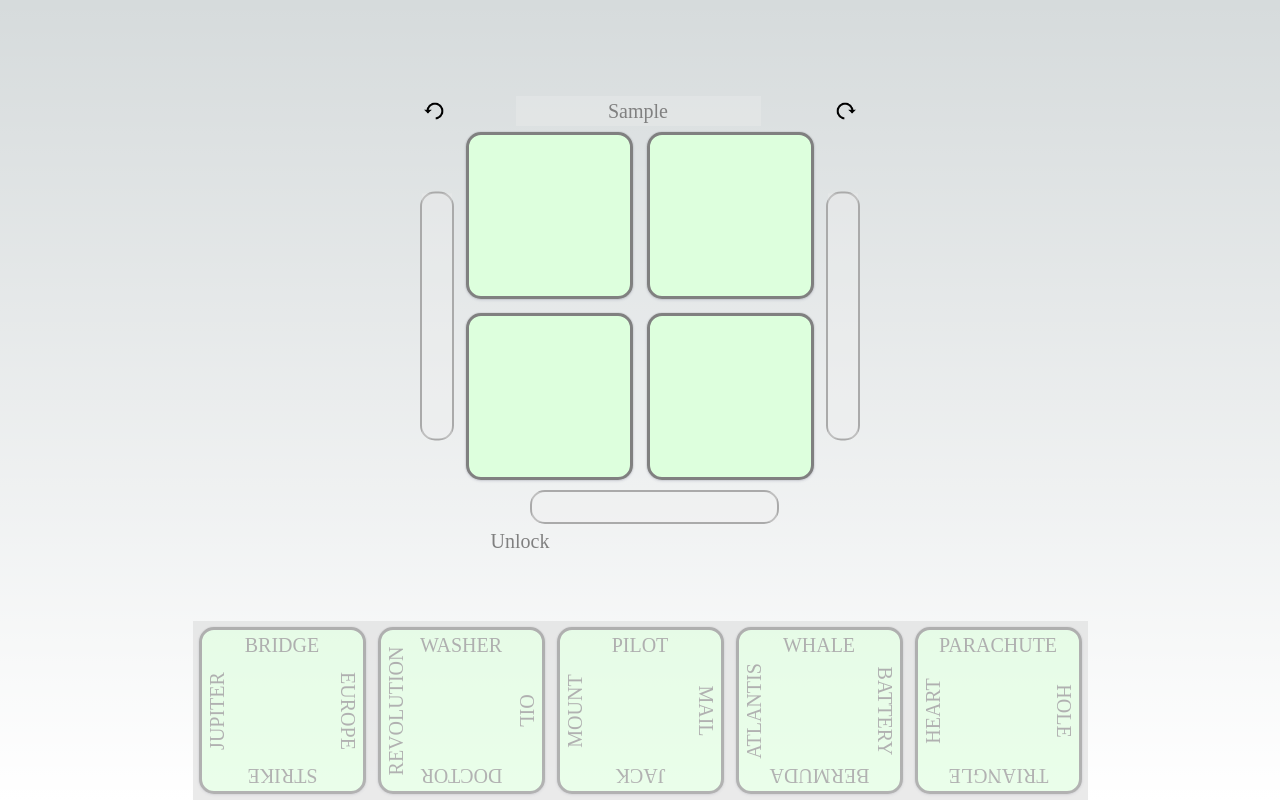
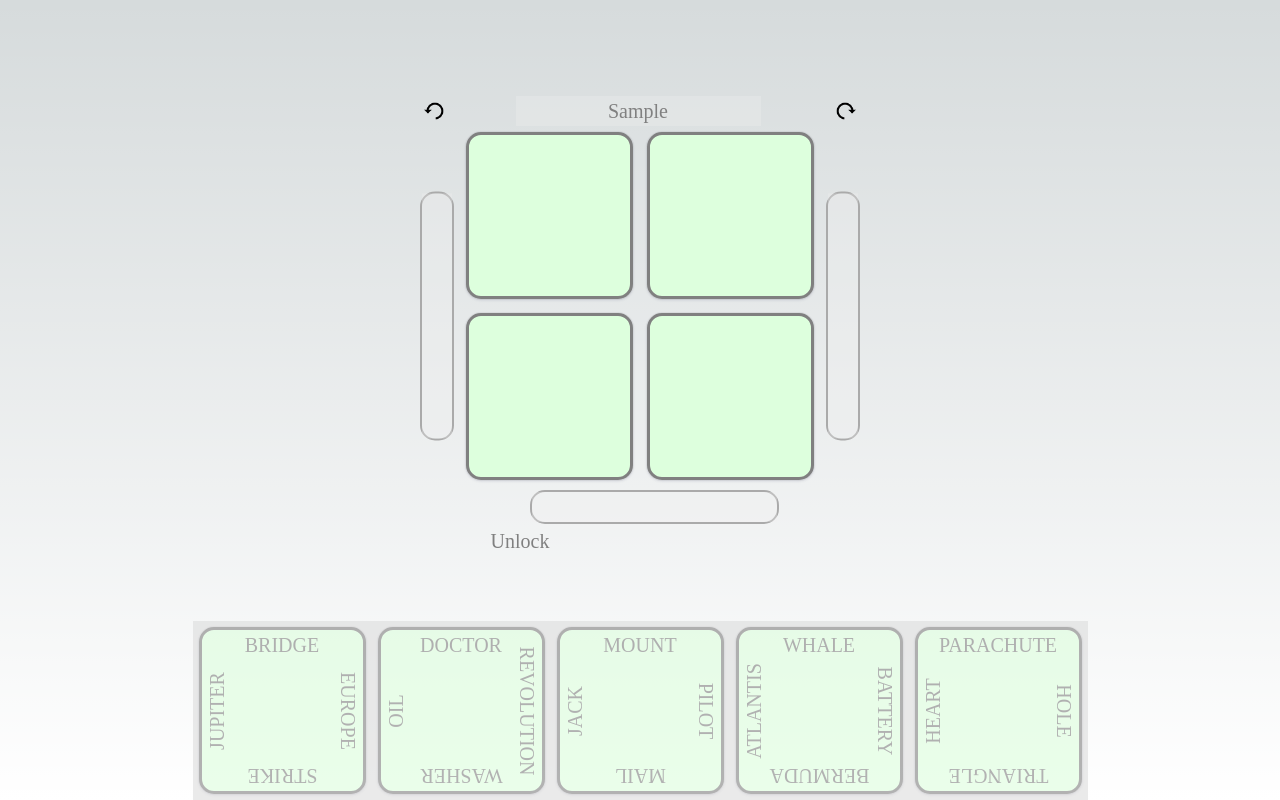
Before and after one commit to nezumi149/nextjs-boilerplate, a Next.js app: page / in a window 1280 px wide. Both pictures are taken after typing "Sample" into the empty fields and a click on the button "Submit". Built offline with nearby package versions, Linux system fonts and the light colour scheme.

Commit message:
bake leaf rotation into initial state

```diff
--- a/app/Leaf.tsx
+++ b/app/Leaf.tsx
@@ -8,12 +8,10 @@ export type LeafProps = HTMLAttributes<HTMLDivElement> & {
     isDragging?: boolean;
     disabled?: boolean;
     words: string[];
-    rotationParam: number;
 };
 
 /* eslint-disable react/display-name */
 const Leaf = forwardRef<HTMLDivElement, LeafProps>(({ id, withOpacity, isDragging, style, ...props }, ref) => {
-    const [rotation, setRotation] = useState(props.rotationParam%4);
     const inlineStyles: CSSProperties = {
         opacity: withOpacity ? '0.5' : '1',
         transformOrigin: '50% 50%',
@@ -34,18 +32,18 @@ const Leaf = forwardRef<HTMLDivElement, LeafProps>(({ id, withOpacity, isDraggin
     };
 
     return (
-        <div ref={ref} style={inlineStyles} {...props} onClick={() => setRotation(rotation + (props.disabled?1:0))}>
+        <div ref={ref} style={inlineStyles} {...props} onClick={() => props.setLeafRotation(props.leafRotation + (props.disabled?1:0))}>
             <p style={{ display:'inline-block', position: 'absolute', top:'0%', width:'100%', textAlign:'center'}}>
-                {props.words[(0+rotation)%4]}
+                {props.words[(0+props.leafRotation)%4]}
             </p>
             <p style={{ display:'inline-block', position: 'absolute', top:'50%', right: '0%', writingMode: 'vertical-lr', transform: 'translateY(-50%)'}}>
-                {props.words[(1+rotation)%4]}
+                {props.words[(1+props.leafRotation)%4]}
             </p>
             <p style={{ display:'inline-block', position: 'absolute', bottom:'0%', width:'100%', textAlign:'center',  rotate: '180deg'}}>
-                {props.words[(2+rotation)%4]}
+                {props.words[(2+props.leafRotation)%4]}
             </p>
             <p style={{ display:'inline-block', position: 'absolute', top:'50%', left: '0%', writingMode: 'vertical-lr',  transform: 'translateY(-50%) scale(-1)'}}>
-                {props.words[(3+rotation)%4]}
+                {props.words[(3+props.leafRotation)%4]}
             </p>
         </div>
     );
--- a/app/page.tsx
+++ b/app/page.tsx
@@ -34,18 +34,33 @@ const shuffle = (arr:string[]):string[] => (
   .map(({ value }) => value)
 );
 
+const getRandomInt = (max:number):number => (
+  Math.floor(Math.random() * max)
+)
+
+
 const Home = () => {
   const [textA, setTextA] = useState("");
   const [textB, setTextB] = useState("");
   const [textC, setTextC] = useState("");
   const [textD, setTextD] = useState("");
+  const textsRotation = [textA,textB,textC,textD];
+  const setterRotation = [setTextA,setTextB,setTextC,setTextD];
+  const [rotationA, setRotationA] = useState(getRandomInt(4));
+  const [rotationB, setRotationB] = useState(getRandomInt(4));
+  const [rotationC, setRotationC] = useState(getRandomInt(4));
+  const [rotationD, setRotationD] = useState(getRandomInt(4));
+  const [rotationE, setRotationE] = useState(0);
+  const [rotationF, setRotationF] = useState(0);
+  const [dummy, setDummy] = useState(0);
+  const leafRotation = [rotationA, rotationB, rotationC, rotationD, rotationE, rotationF, rotationF, rotationF, rotationF];
+  const leafSetterRotation = [setRotationA, setRotationB, setRotationC, setRotationD, setRotationE, setRotationF, rotationF, rotationF, rotationF];
+
   const [activeId, setActiveId] = useState<string | null>(null);
   const numberStringArray = Array.from({ length: 9 }, (_, i) => (i).toString());
   const [items, setItems] = useState(shuffle(numberStringArray.slice(0,5)).concat(numberStringArray.slice(5)));
   const [rotation, setRotation] = useState(0); //rotation should be between 0 and 3 inclusive
   const [disabled, setDisabled] = useState(false);
-  const textsRotation = [textA,textB,textC,textD];
-  const setterRotation = [setTextA,setTextB,setTextC,setTextD]
   const pointerSensor = useSensor(PointerSensor, {
     activationConstraint: {
       distance: 0.01
@@ -86,20 +101,28 @@ const Home = () => {
     position: 'absolute'
   });
 
-  const leaf = (item:string, r:number) => (
-    <Sortable key={item} id={item} words={wordSample.slice(parseInt(item)*4,parseInt(item)*4+4)}  disabled={disabled} rotationParam={r}/>
+  const leaf = (item:string) => (
+    <Sortable
+      key={item}
+      id={item}
+      words={wordSample.slice(parseInt(item)*4,parseInt(item)*4+4)}
+      disabled={disabled}
+      leafRotation={leafRotation[parseInt(item)]}
+      setLeafRotation={leafSetterRotation[parseInt(item)]}
+      />
   );
 
   const upperLeaf = (index:number) => (
-    <Leaf id ={wordSample[index*4]} words={wordSample.slice(index*4,index*4+4)}  disabled={disabled} rotationParam={0} />
-  )
-
-  const getRandomInt = (max:number):number => (
-    Math.floor(Math.random() * max)
+    <Leaf
+     id ={wordSample[index*4]}
+     words={wordSample.slice(index*4,index*4+4)}
+     disabled={disabled}
+     leafRotation={dummy}
+     setLeafRotation={setDummy}/>
   )
 
   const leafList = items.slice(0,5).map((item:string, index:number) => (
-    <div key={item} style={lowerLeafStyle(index)}>{leaf(item, getRandomInt(4))}</div>
+    <div key={item} style={lowerLeafStyle(index)}>{leaf(item)}</div>
   ));
 
   const fourLeafInnerStyle: React.CSSProperties = {
@@ -158,16 +181,16 @@ const Home = () => {
         <div id='fourLeafInner' style={fourLeafInnerStyle}>
           <SortableContext items={items} strategy={rectSwappingStrategy} id="fourLeafSortableContext">
             <div key={items[5]} style={{height:'179px', width:'179px', position: 'absolute', top:0, left: 0}}>
-              {disabled?leaf(items[5],0):upperLeaf(0)}
+              {disabled?leaf(items[5]):upperLeaf(0)}
             </div>
             <div key={items[6]} style={{height:'179px', width:'179px', position: 'absolute', top:0, right: 0}}>
-              {disabled?leaf(items[6],0):upperLeaf(1)}
+              {disabled?leaf(items[6]):upperLeaf(1)}
             </div>
             <div key={items[7]} style={{height:'179px', width:'179px', position: 'absolute', bottom:0, right: 0}}>
-              {disabled?leaf(items[7],0):upperLeaf(2)}
+              {disabled?leaf(items[7]):upperLeaf(2)}
             </div>
             <div key={items[8]} style={{height:'179px', width:'179px', position: 'absolute', bottom:0, left: 0}}>
-              {disabled?leaf(items[8],0):upperLeaf(3)}
+              {disabled?leaf(items[8]):upperLeaf(3)}
             </div>
             </SortableContext>
         </div>
@@ -190,7 +213,7 @@ const Home = () => {
       </div>
       </DndContext>
         <DragOverlay adjustScale style={{ transformOrigin: '0 0 ' }}>
-          {activeId ? <Leaf id={activeId} isDragging words={wordSample.slice(parseInt(activeId)*4,parseInt(activeId)*4+4)}/> : null}
+          {activeId ? <Leaf id={activeId} isDragging words={wordSample.slice(parseInt(activeId)*4,parseInt(activeId)*4+4)} leafRotation={leafRotation[parseInt(activeId)]} setLeafRotation={leafSetterRotation[parseInt(activeId)]} /> : null}
         </DragOverlay>
     </main>
   )
```
